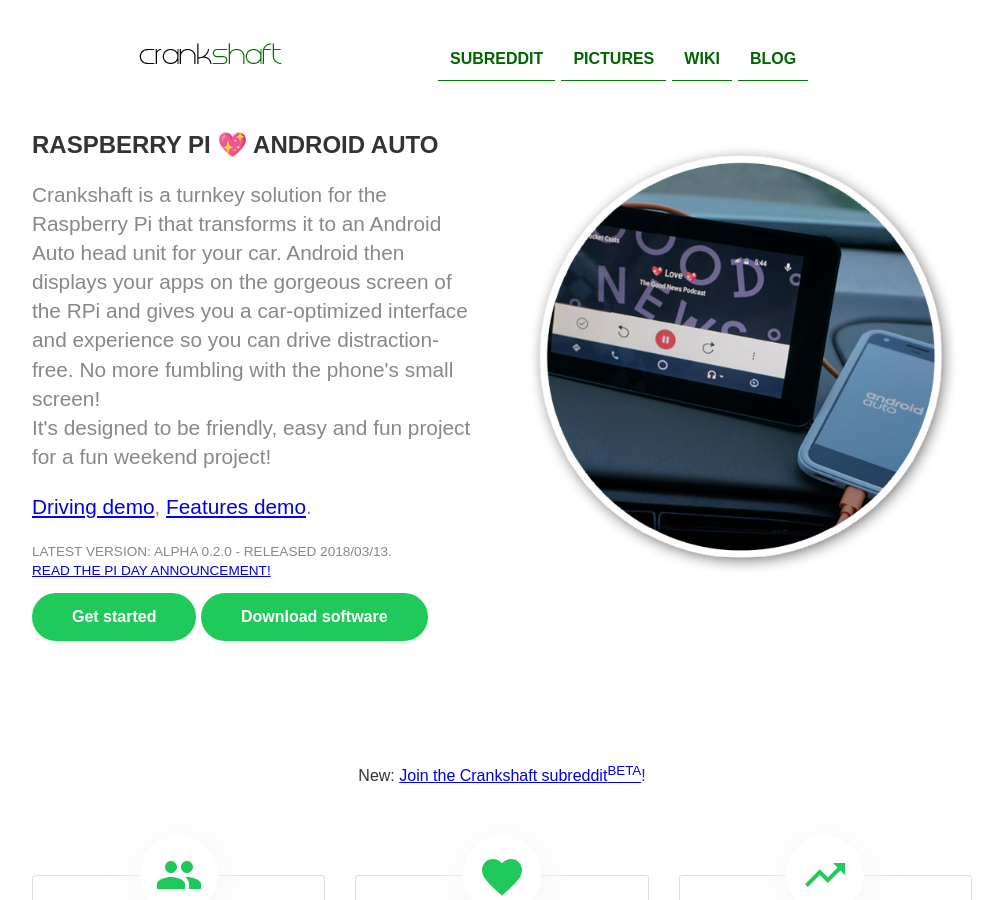
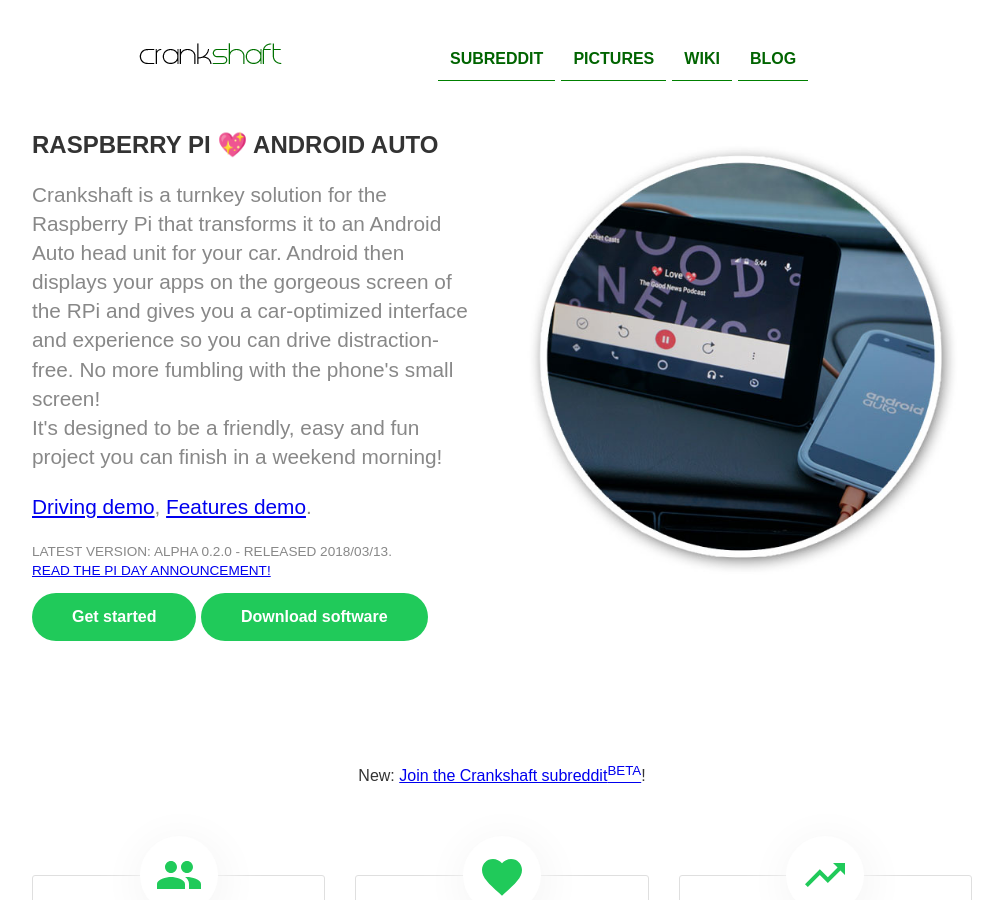
Before and after one commit to opencardev/getcrankshaft.github.io, a Jekyll site: the page built from index.html, in a window 1280 px wide and 900 px high. Shown: the whole window, without its empty margins (138-1141 px from the left). Built offline with Jekyll 4.4.1, drawn with Linux system fonts in a browser that asks for light colours.

Commit message:
[site] wordings

```diff
--- a/index.html
+++ b/index.html
@@ -8,7 +8,7 @@
 			<div>
 				<div class="maintitle">raspberry pi 💖 android auto</div>
 				<p>Crankshaft is a turnkey solution for the Raspberry Pi that transforms it to an Android Auto head unit for your car. Android then displays your apps on the gorgeous screen of the RPi and gives you a car-optimized interface and experience so you can drive distraction-free. No more fumbling with the phone's small screen!<br />
-					It's designed to be friendly, easy and fun project for a fun weekend project!</p>
+					It's designed to be a friendly, easy and fun project you can finish in a weekend morning!</p>
 				<p><a href="https://youtu.be/oq1TR78kpL4" target="_blank">Driving demo</a>, <a href="https://youtu.be/tFEpfuDBDjM" target="_blank">Features demo</a>.</p>
 				<p class="subtitle">Latest version: Alpha 0.2.0 - Released 2018/03/13.<br /><a href="https://www.reddit.com/r/crankshaft/comments/842r3g/breakthrough_release_crankshaft_alpha_020_and/" target="_blank">Read the Pi day announcement!</a></p>
 				<div class="button">
```
